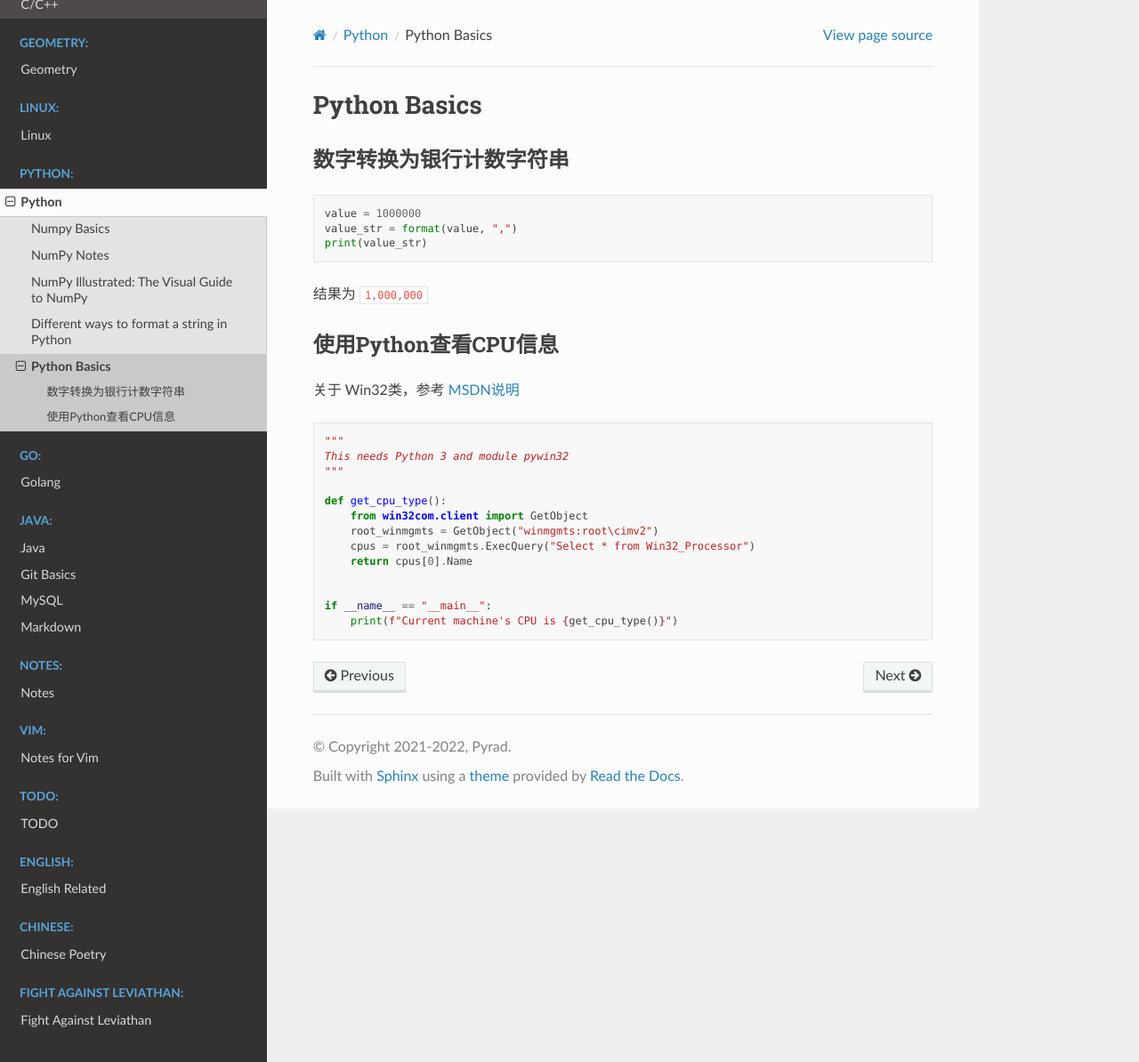
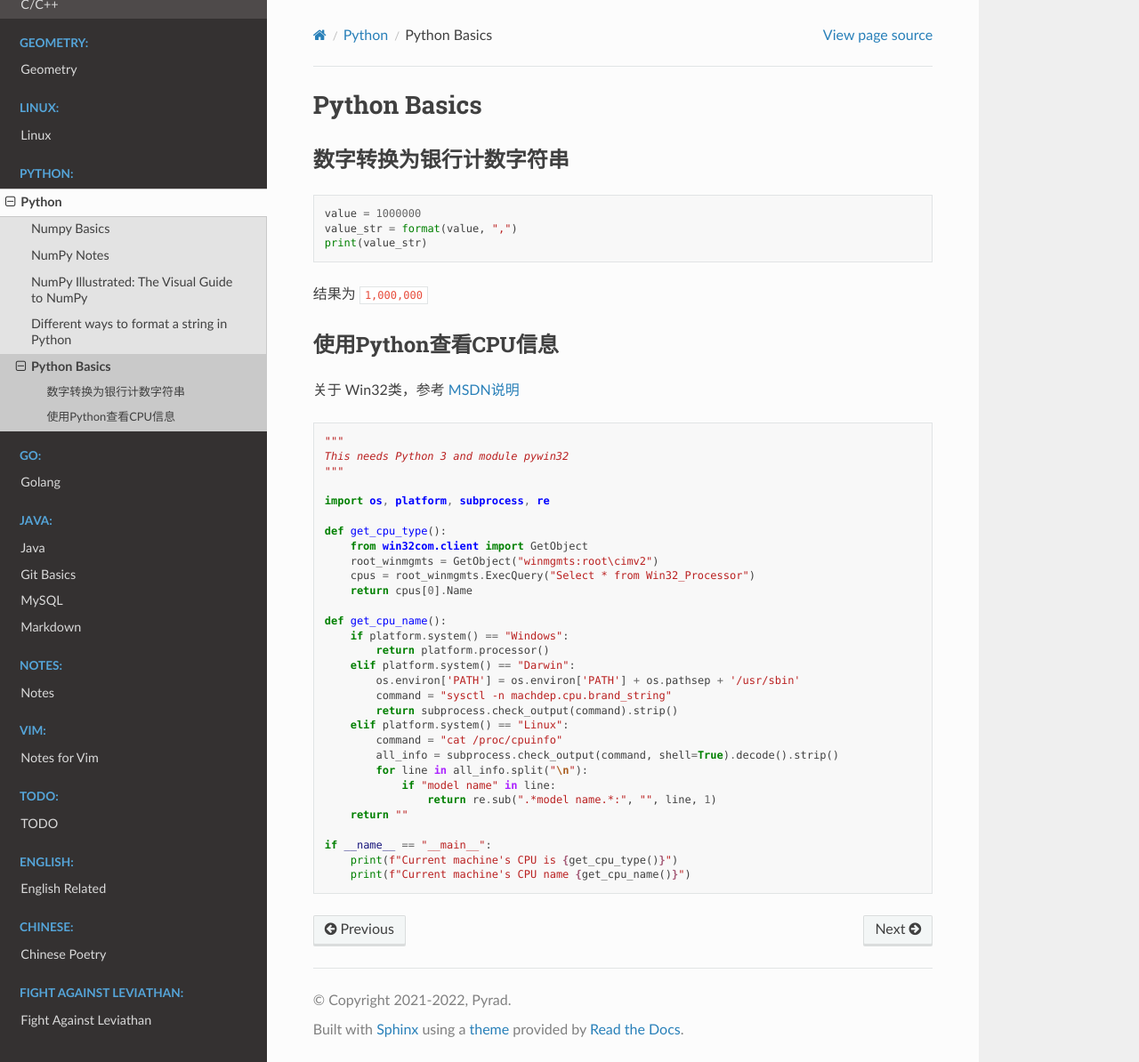
Before and after one commit to Pyrad/pyradnotes, a Sphinx documentation site: the page built from source/Python/pythonbasic.md, in a window 1280 px wide and 1194 px high. Shown: the whole window at 89% size. Built offline with Sphinx 7.4.7 and the Read the Docs theme 2.0.0, drawn with Linux system fonts in a browser that asks for light colours.

Commit message:
Python A function to get CPU name

````diff
--- a/source/Python/pythonbasic.md
+++ b/source/Python/pythonbasic.md
@@ -21,13 +21,30 @@ print(value_str)
 This needs Python 3 and module pywin32
 """
 
+import os, platform, subprocess, re
+
 def get_cpu_type():
     from win32com.client import GetObject
     root_winmgmts = GetObject("winmgmts:root\cimv2")
     cpus = root_winmgmts.ExecQuery("Select * from Win32_Processor")
     return cpus[0].Name
 
+def get_cpu_name():
+    if platform.system() == "Windows":
+        return platform.processor()
+    elif platform.system() == "Darwin":
+        os.environ['PATH'] = os.environ['PATH'] + os.pathsep + '/usr/sbin'
+        command = "sysctl -n machdep.cpu.brand_string"
+        return subprocess.check_output(command).strip()
+    elif platform.system() == "Linux":
+        command = "cat /proc/cpuinfo"
+        all_info = subprocess.check_output(command, shell=True).decode().strip()
+        for line in all_info.split("\n"):
+            if "model name" in line:
+                return re.sub(".*model name.*:", "", line, 1)
+    return ""
 
 if __name__ == "__main__":
     print(f"Current machine's CPU is {get_cpu_type()}")
+    print(f"Current machine's CPU name {get_cpu_name()}")
 ```
````
Also changed, not shown: source/Notes/WinDevEnvSetup.md (+17 -0 lines).
